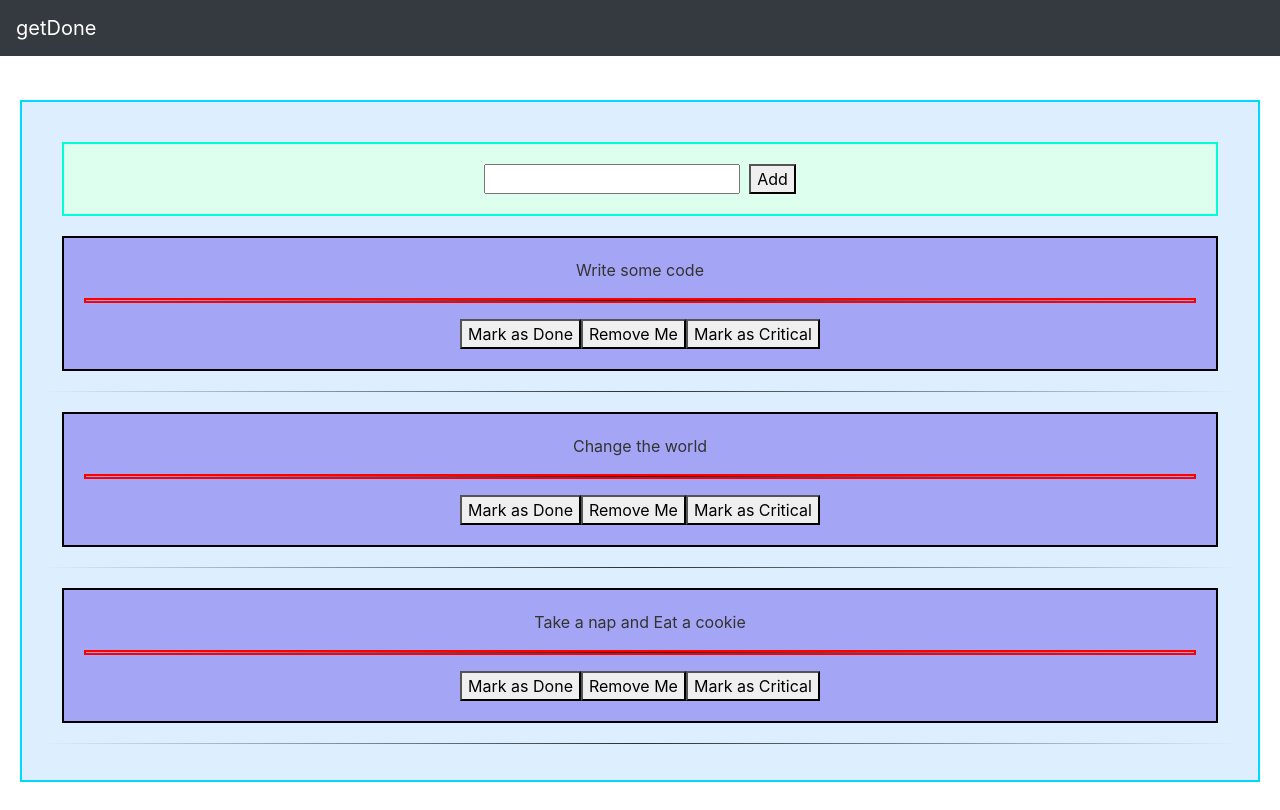
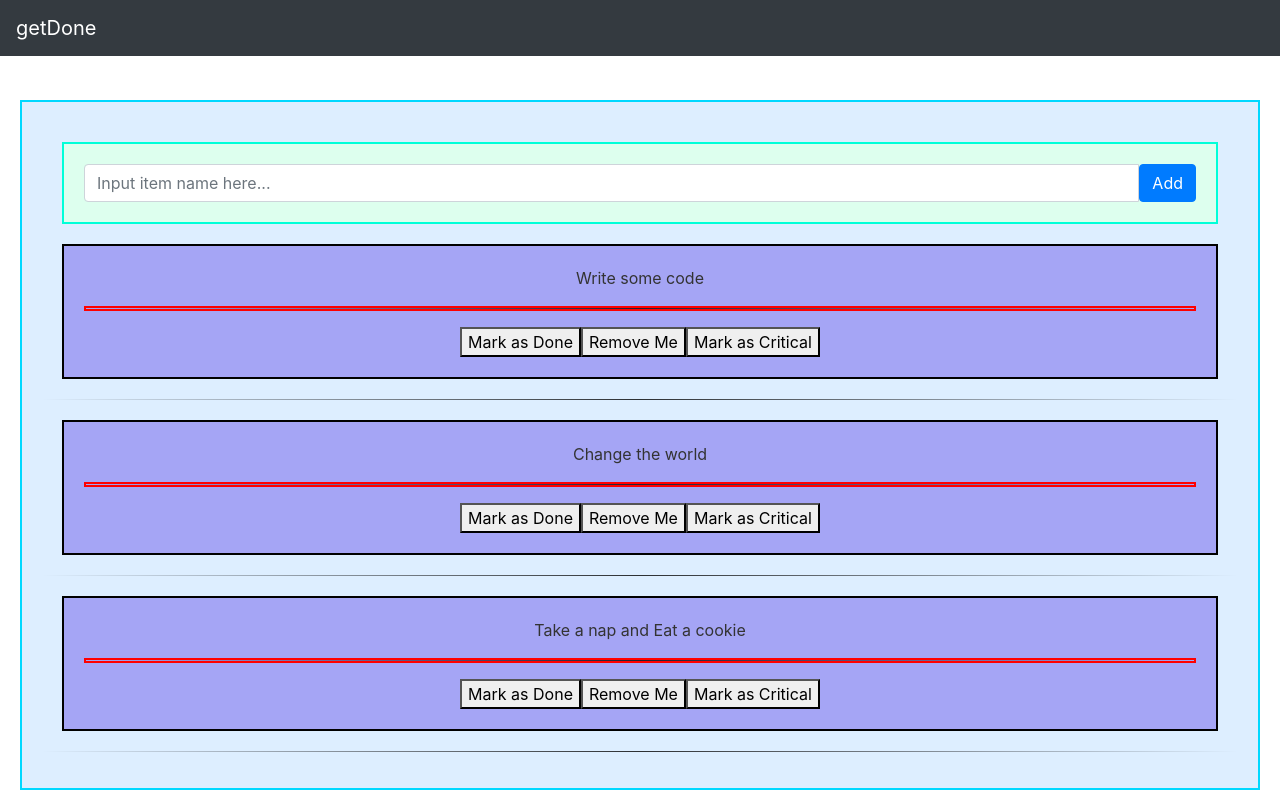
Before and after one commit to Sokos6/getDone, a React (Create React App) app: page / in a window 1280 px wide. Built offline with nearby package versions, Linux system fonts and the light colour scheme.

Commit message:
NewTodo cleanup

```diff
--- a/src/App/App.js
+++ b/src/App/App.js
@@ -20,10 +20,4 @@ const App = () => (
  </div>
 );
 
-const header = ({
- header: title = "Todo List",
- headerColor: color = "blue",
- background: background = "none"
-}) => <h2 style={{ color: color, background: background }}>{title}</h2>;
-
 export default App;
--- a/src/NewTodo/NewTodo.js
+++ b/src/NewTodo/NewTodo.js
@@ -1,4 +1,5 @@
 import React, { Component } from "react";
+import { Button, Input, InputGroup } from "reactstrap";
 import "./NewTodo.css";
 
 class NewTodo extends Component {
@@ -21,13 +22,17 @@ class NewTodo extends Component {
   render() {
     return (
       <div className="NewTodo">
-        <input
-          type="text"
-          onChange={this.handleUpdate}
-          value={this.state.item}
-        />
-        &nbsp;&nbsp;
-        <button onClick={this.addTodo}>Add</button>
+        <InputGroup>
+          <Input
+            type="text"
+            onChange={this.handleUpdate}
+            value={this.state.item}
+            placeholder="Input item name here..."
+          />
+          <Button onClick={this.addTodo} color="primary">
+            Add
+          </Button>
+        </InputGroup>
       </div>
     );
   }
```
